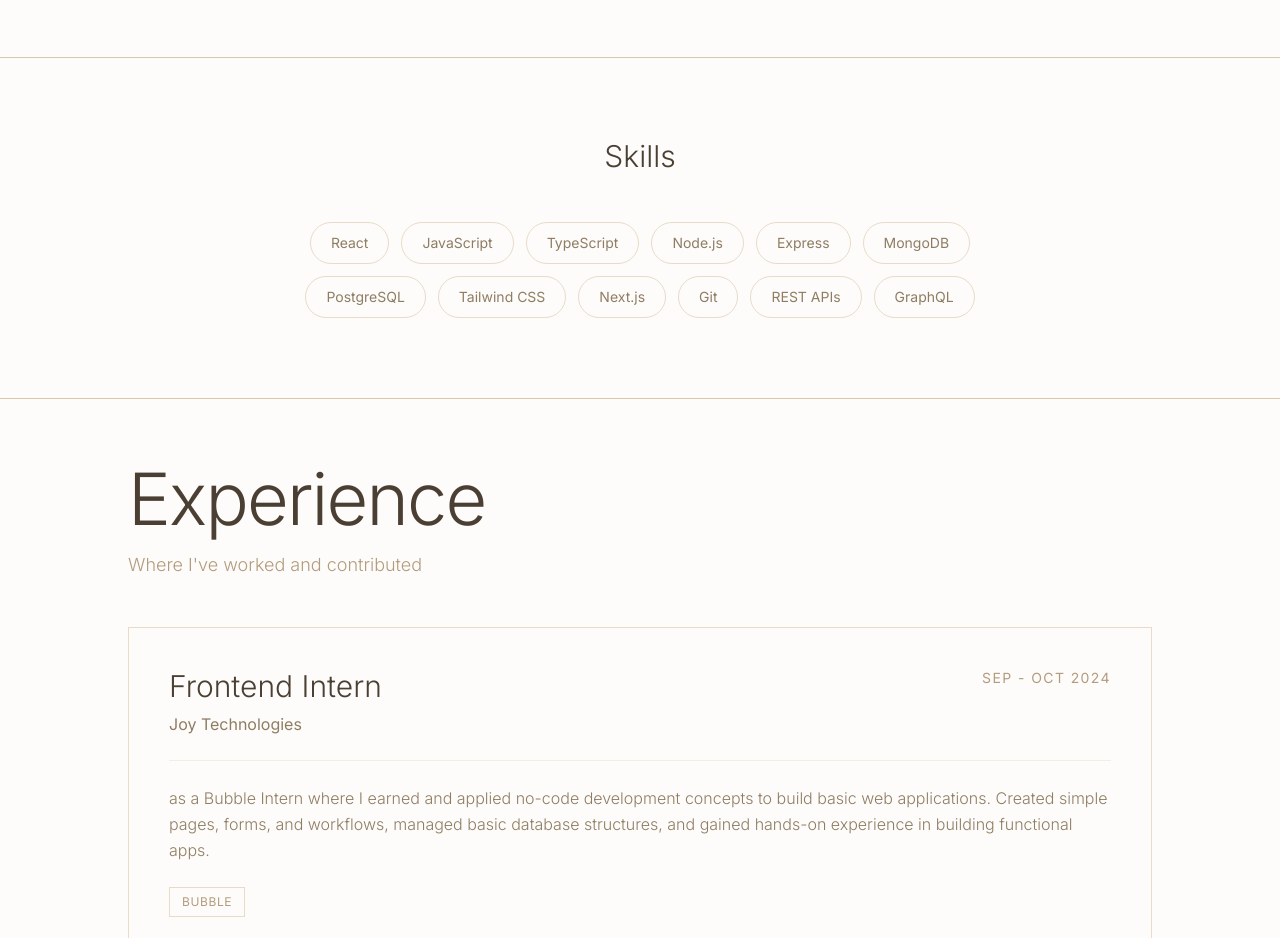
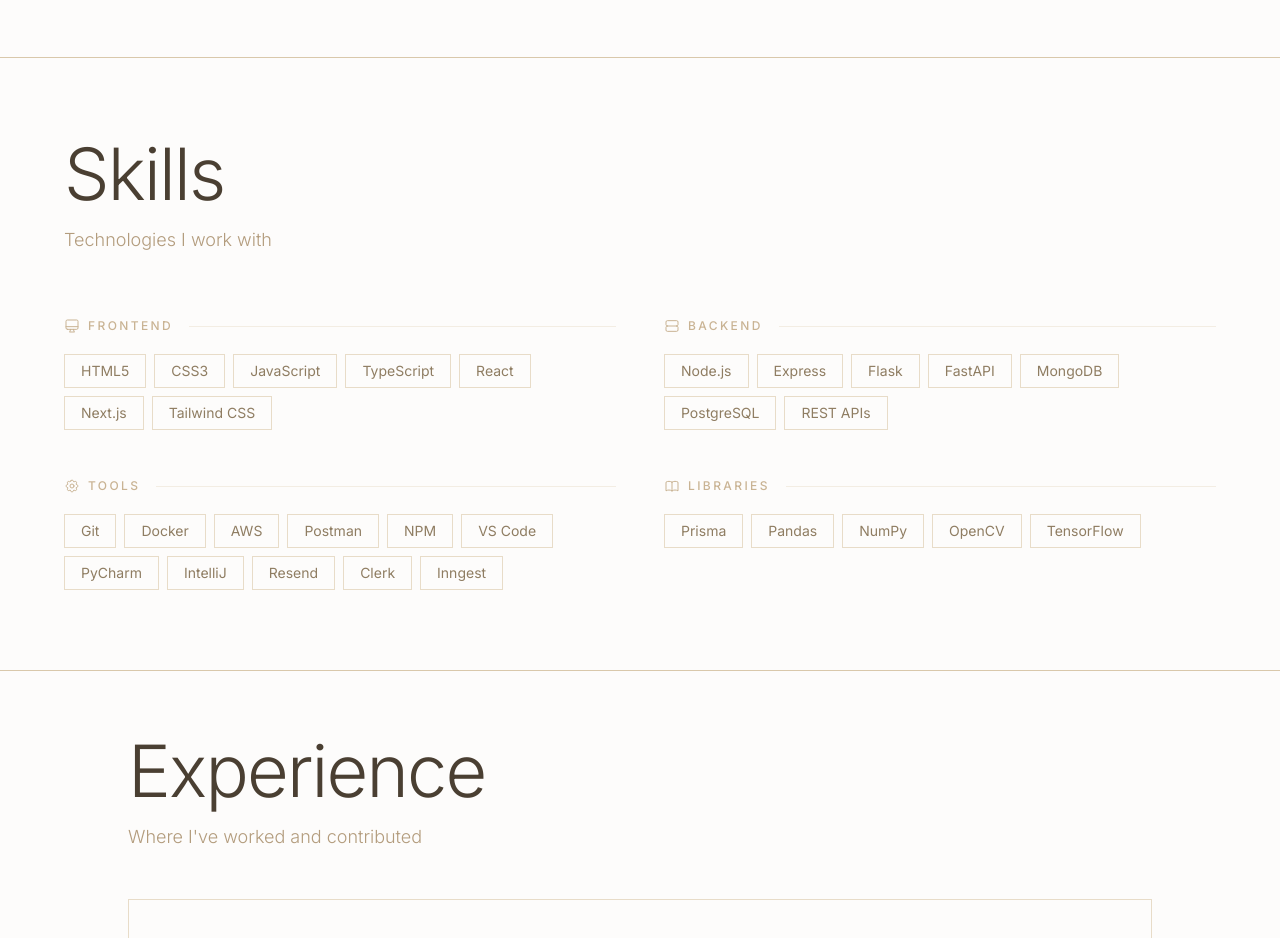
Before and after one commit to Muhammad-Sheik-Nauman/Portfolio, a React (Vite) app: page / in a window 1280 px wide. Shown: the part 3340-4278 px from the top of the page. Built offline with nearby package versions, Linux system fonts and the light colour scheme; no server answers.

Commit message:
feat: add Skills component to display categorized technology stack

```diff
--- a/src/components/Skills.jsx
+++ b/src/components/Skills.jsx
@@ -1,25 +1,85 @@
-const skills = [
-  'React', 'JavaScript', 'TypeScript', 'Node.js',
-  'Express', 'MongoDB', 'PostgreSQL', 'Tailwind CSS',
-  'Next.js', 'Git', 'REST APIs', 'GraphQL'
+const skillCategories = [
+  {
+    label: 'Frontend',
+    icon: (
+      <svg className="w-4 h-4" fill="none" viewBox="0 0 24 24" stroke="currentColor">
+        <path strokeLinecap="round" strokeLinejoin="round" strokeWidth={1.5} d="M9.75 17L9 20l-1 1h8l-1-1-.75-3M3 13h18M5 17h14a2 2 0 002-2V5a2 2 0 00-2-2H5a2 2 0 00-2 2v10a2 2 0 002 2z" />
+      </svg>
+    ),
+    skills: ['HTML5', 'CSS3', 'JavaScript', 'TypeScript', 'React', 'Next.js', 'Tailwind CSS'],
+  },
+  {
+    label: 'Backend',
+    icon: (
+      <svg className="w-4 h-4" fill="none" viewBox="0 0 24 24" stroke="currentColor">
+        <path strokeLinecap="round" strokeLinejoin="round" strokeWidth={1.5} d="M5 12h14M5 12a2 2 0 01-2-2V6a2 2 0 012-2h14a2 2 0 012 2v4a2 2 0 01-2 2M5 12a2 2 0 00-2 2v4a2 2 0 002 2h14a2 2 0 002-2v-4a2 2 0 00-2-2" />
+      </svg>
+    ),
+    skills: ['Node.js', 'Express', 'Flask', 'FastAPI', 'MongoDB', 'PostgreSQL', 'REST APIs'],
+  },
+  {
+    label: 'Tools',
+    icon: (
+      <svg className="w-4 h-4" fill="none" viewBox="0 0 24 24" stroke="currentColor">
+        <path strokeLinecap="round" strokeLinejoin="round" strokeWidth={1.5} d="M10.325 4.317c.426-1.756 2.924-1.756 3.35 0a1.724 1.724 0 002.573 1.066c1.543-.94 3.31.826 2.37 2.37a1.724 1.724 0 001.065 2.572c1.756.426 1.756 2.924 0 3.35a1.724 1.724 0 00-1.066 2.573c.94 1.543-.826 3.31-2.37 2.37a1.724 1.724 0 00-2.572 1.065c-.426 1.756-2.924 1.756-3.35 0a1.724 1.724 0 00-2.573-1.066c-1.543.94-3.31-.826-2.37-2.37a1.724 1.724 0 00-1.065-2.572c-1.756-.426-1.756-2.924 0-3.35a1.724 1.724 0 001.066-2.573c-.94-1.543.826-3.31 2.37-2.37.996.608 2.296.07 2.572-1.065z" />
+        <path strokeLinecap="round" strokeLinejoin="round" strokeWidth={1.5} d="M15 12a3 3 0 11-6 0 3 3 0 016 0z" />
+      </svg>
+    ),
+    skills: ['Git', 'Docker', 'AWS', 'Postman', 'NPM', 'VS Code', 'PyCharm', 'IntelliJ', 'Resend', 'Clerk', 'Inngest'],
+  },
+  {
+    label: 'Libraries',
+    icon: (
+      <svg className="w-4 h-4" fill="none" viewBox="0 0 24 24" stroke="currentColor">
+        <path strokeLinecap="round" strokeLinejoin="round" strokeWidth={1.5} d="M12 6.253v13m0-13C10.832 5.477 9.246 5 7.5 5S4.168 5.477 3 6.253v13C4.168 18.477 5.754 18 7.5 18s3.332.477 4.5 1.253m0-13C13.168 5.477 14.754 5 16.5 5c1.747 0 3.332.477 4.5 1.253v13C19.832 18.477 18.247 18 16.5 18c-1.746 0-3.332.477-4.5 1.253" />
+      </svg>
+    ),
+    skills: ['Prisma', 'Pandas', 'NumPy', 'OpenCV', 'TensorFlow'],
+  },
 ]
 
 const Skills = () => {
   return (
     <section id="skills" className="py-20 px-6 border-b border-beige-400 dark:border-beige-800">
-      <div className="max-w-3xl mx-auto text-center">
-        <h3 className="text-3xl font-light text-beige-900 dark:text-dark-text mb-12">
+      <div className="max-w-6xl mx-auto">
+
+        {/* Section Header */}
+        <div className="mb-16">
+          <h2 className="text-6xl md:text-7xl font-extralight text-beige-900 dark:text-dark-text tracking-tight">
             Skills
-        </h3>
+          </h2>
+          <p className="mt-4 text-lg text-beige-600 dark:text-dark-muted font-light">
+            Technologies I work with
+          </p>
+        </div>
 
-        <div className="flex flex-wrap justify-center gap-3">
-          {skills.map((skill) => (
+        {/* Skill Categories Grid */}
+        <div className="grid grid-cols-1 md:grid-cols-2 gap-12">
+          {skillCategories.map((category) => (
+            <div key={category.label} className="group">
+              {/* Category Label */}
+              <div className="flex items-center gap-2 mb-5">
+                <span className="text-beige-500 dark:text-dark-muted">
+                  {category.icon}
+                </span>
+                <span className="text-xs uppercase tracking-[0.2em] text-beige-500 dark:text-dark-muted font-medium">
+                  {category.label}
+                </span>
+                <div className="flex-1 h-px bg-beige-200 dark:bg-dark-border ml-2" />
+              </div>
+
+              {/* Skill Pills */}
+              <div className="flex flex-wrap gap-2">
+                {category.skills.map((skill) => (
                   <span
                     key={skill}
-              className="px-5 py-2.5 text-sm text-beige-700 dark:text-dark-muted border border-beige-300 dark:border-dark-border rounded-full hover:border-beige-500 dark:hover:border-beige-600 transition-colors"
+                    className="px-4 py-1.5 text-sm text-beige-700 dark:text-dark-muted border border-beige-300 dark:border-dark-border hover:border-beige-600 dark:hover:border-beige-500 hover:text-beige-900 dark:hover:text-dark-text transition-all duration-200 cursor-default"
                   >
                     {skill}
                   </span>
+                ))}
+              </div>
+            </div>
           ))}
         </div>
       </div>
```
Lines whose indentation alone changed are shown as unchanged.
